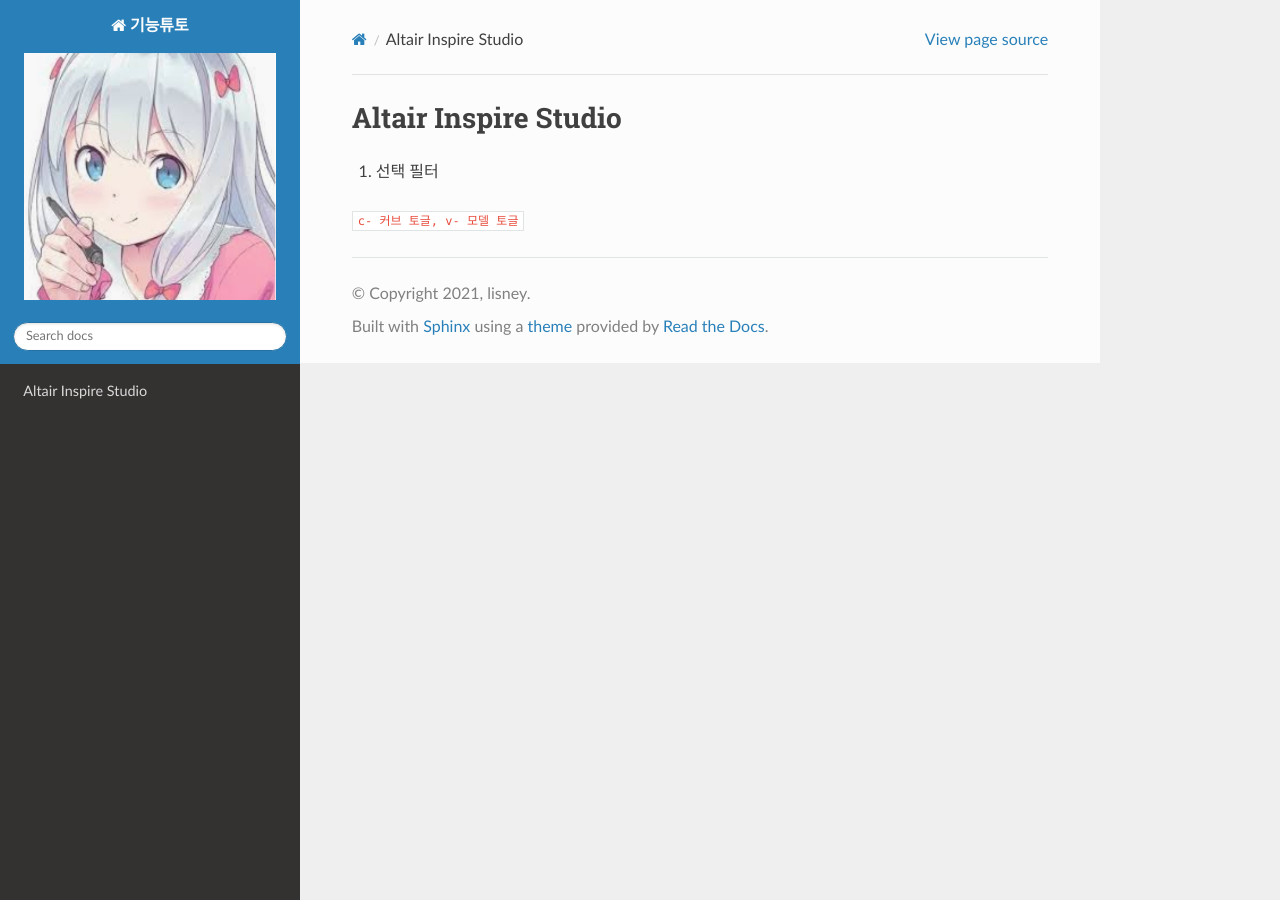
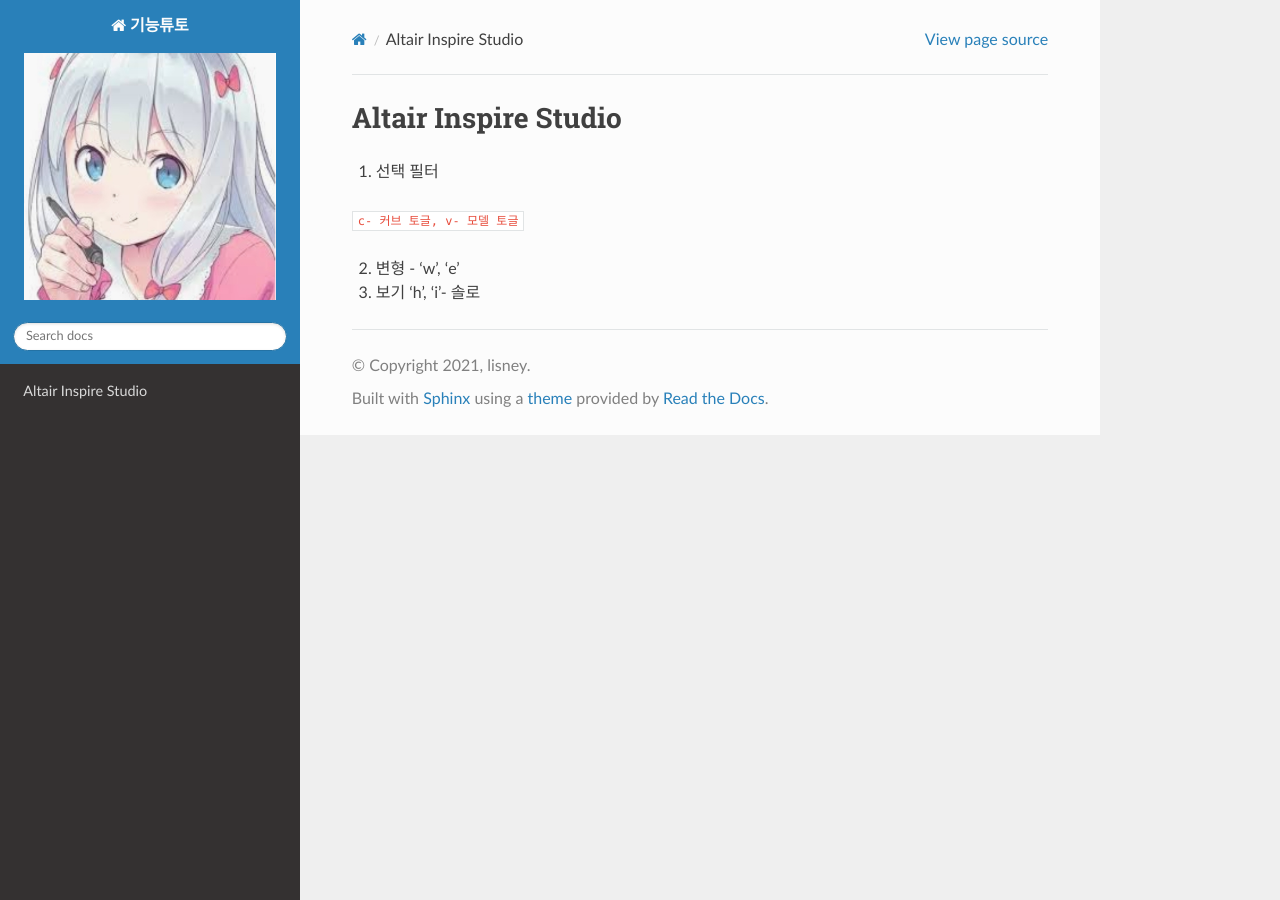
Before and after one commit to lisney/RTD, a Sphinx documentation site: the page built from docs/source/new/altair.md, in a window 1280 px wide. Built offline with Sphinx 7.4.7 and the Read the Docs theme 2.0.0, drawn with Linux system fonts in a browser that asks for light colours; pages that are not in the unit, such as notebooks, are missing from menus.

Commit message:
Update altair.md

```diff
--- a/docs/source/new/altair.md
+++ b/docs/source/new/altair.md
@@ -4,3 +4,7 @@
 1. 선택 필터
 
 `c- 커브 토글, v- 모델 토글`
+
+2. 변형 - 'w', 'e'
+
+3. 보기 'h', 'i'- 솔로
```
